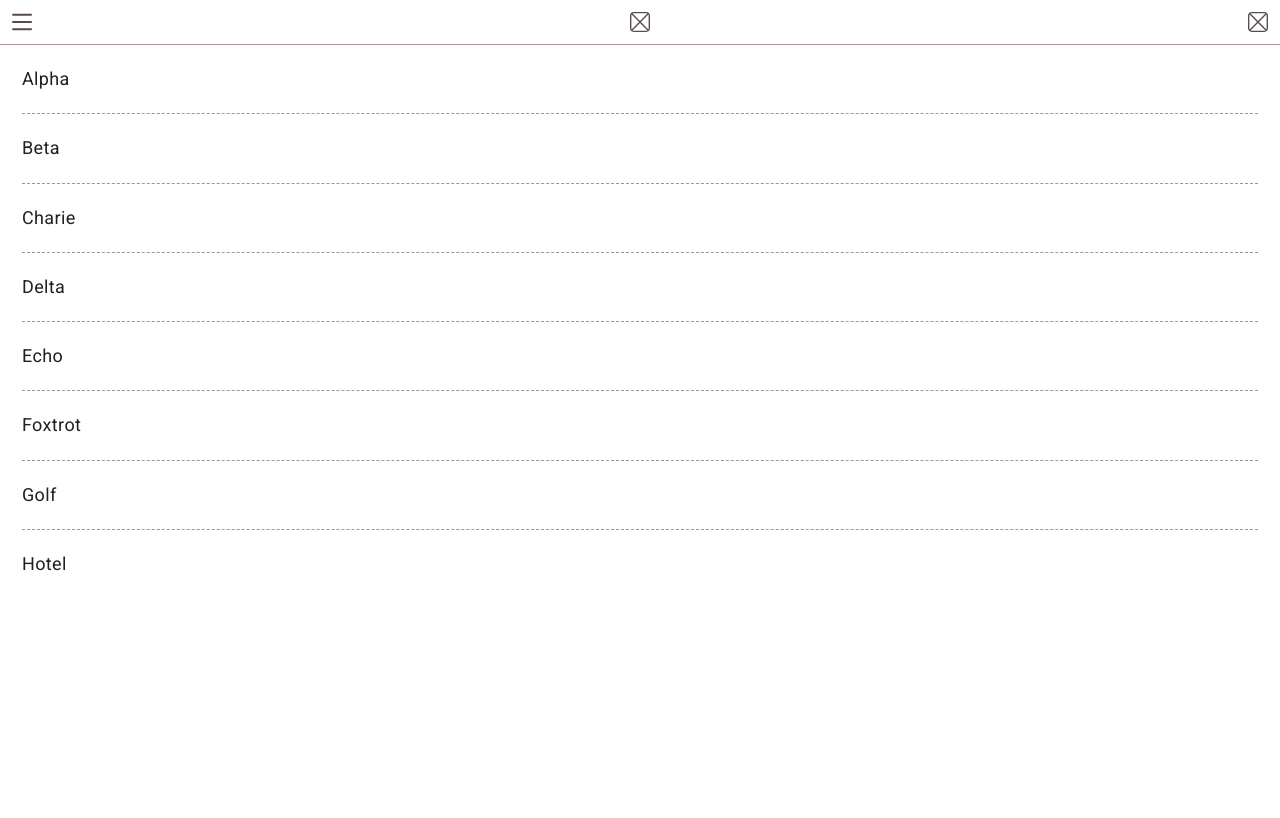
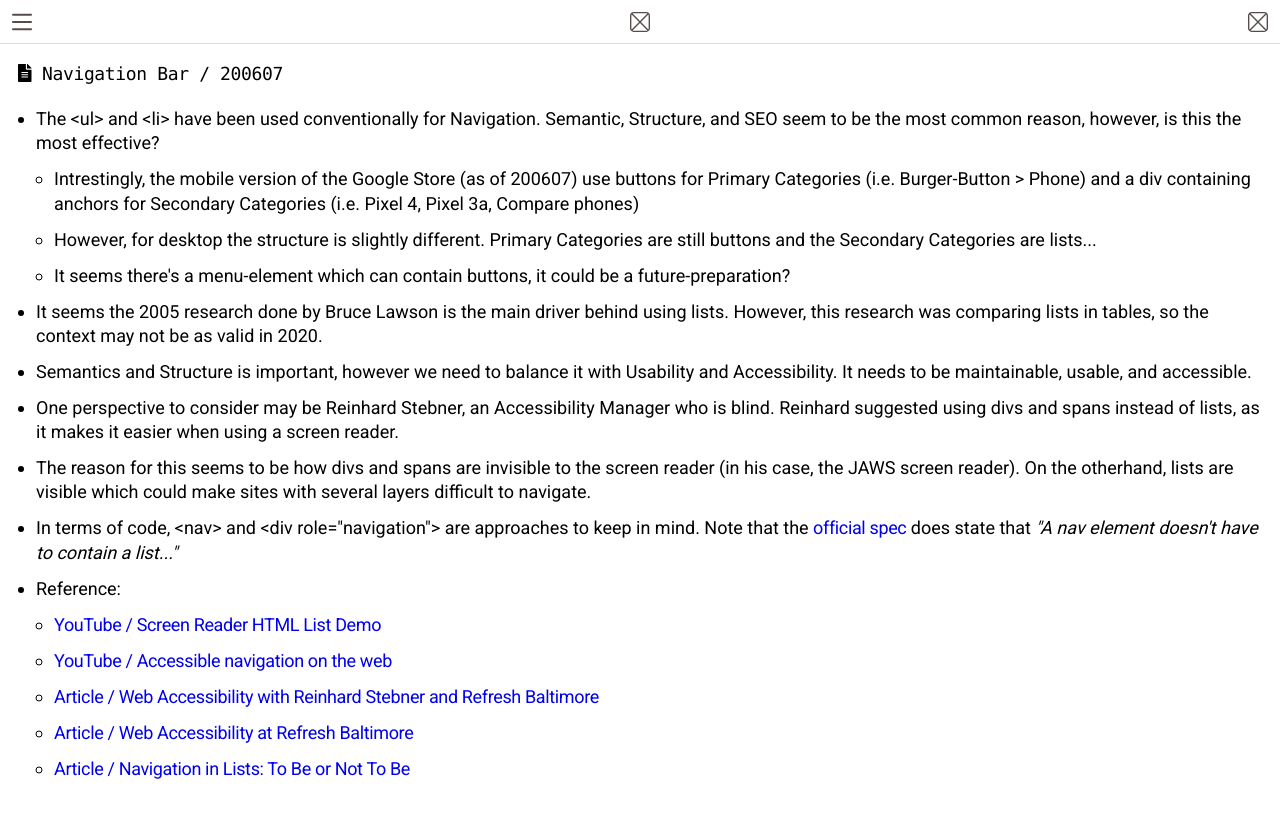
Before and after one commit to Tivo389/94_200318-OET-LIBRARY, a React (Create React App) app: page / in a window 1280 px wide. Shown: the top 818 px of the page. Built offline with nearby package versions, Linux system fonts and the light colour scheme.

Commit message:
200613 / 200607_navigationBarPart2 - Basic features for Navigation Bar complete - Next: Continue with hiding the navigation bar after a certain amount of scrolling down. - Next Next: Display the navigation bar after the a certain amount of scrolling up.

```diff
--- a/src/components/NavigationBar.js
+++ b/src/components/NavigationBar.js
@@ -2,6 +2,11 @@ import React, { Component } from 'react';
 import { ReactComponent as IconBurger } from '../images/icon-burger.svg';
 import { ReactComponent as IconFPO1x1 } from '../images/icon-fpo-1x1.svg';
 import { FontAwesomeIcon } from '@fortawesome/react-fontawesome'
+import { library } from '@fortawesome/fontawesome-svg-core'
+import { faFileAlt } from '@fortawesome/free-solid-svg-icons'
+library.add(faFileAlt);
+
+
 
 class NavigationBar extends Component {
   // LIFECYCLE METHODS
@@ -15,7 +20,7 @@ class NavigationBar extends Component {
       <>
         <nav className="navigationBarElement">
           <ul className="navigationBarHeader">
-            <li>
+            <li onClick={this.onBurgerIconClick}>
               <IconBurger/>
             </li>
             <li>
@@ -34,6 +39,13 @@ class NavigationBar extends Component {
             <li>Foxtrot</li>
             <li>Golf</li>
             <li>Hotel</li>
+            <li>India</li>
+            <li>Juliett</li>
+            <li>Kilo</li>
+            <li>Lima</li>
+            <li>Mike</li>
+            <li>November</li>
+            <li>Oscar</li>
           </ul>
         </nav>
         <section className="sectionContainer">
@@ -86,8 +98,9 @@ class NavigationBar extends Component {
 
   // FUNCTION: BASIC EXPLANATION HERE
   // - Detailed explanation here
-  sampleFunction = () => {
-    console.log('sampleFunction!');
+  onBurgerIconClick = () => {
+    document.querySelector('.navigationBarElement').classList.toggle('active');
+    document.body.classList.toggle('active');
   };
 }
 
--- a/src/css/_navigationBar.scss
+++ b/src/css/_navigationBar.scss
@@ -3,19 +3,15 @@ $navigationBarUnit: 44px;
 $navigationBarUnitDouble: calc(#{$navigationBarUnit} * 2);
 $navigationBarUnitHalf: calc(#{$navigationBarUnit} / 2);
 
-.dummySection {
-  background-image: url("https://www.transparenttextures.com/patterns/noisy-grid.png");
-  background: $colorGray;
-  height: 200vh;
+body.active {
+  overflow: hidden;
 }
 
 .navigationBarBody {
-  // transform: translateY(-100vh);
-  border-top: 1px solid lighten($colorGray, 5%);
+  transform: translateY(-100vh);
   background: $colorWhite;
   color: $colorBlack;
   display: flex;
-  // display: none;
   flex-direction: column;
   font-size: 1rem;
   justify-content: flex-start;
@@ -29,10 +25,11 @@ $navigationBarUnitHalf: calc(#{$navigationBarUnit} / 2);
   transition: $transitionMD cubic-bezier(0, 0, 0.9, 1);
   width: 100%;
   height: calc(100vh - #{$navigationBarUnit});
+  z-index: 970;
   & li {
     padding: $navigationBarUnitHalf 0;
     margin: 0 $navigationBarUnitHalf;
-    border-bottom: 1px dashed lighten($colorGray, 5%);
+    border-bottom: 1px dashed $colorLightGray;
     &:last-of-type {
       border-bottom: 0;
     }
@@ -41,24 +38,33 @@ $navigationBarUnitHalf: calc(#{$navigationBarUnit} / 2);
 
 .navigationBarElement {
   background: $colorWhite;
-  box-shadow: $boxShadowDefault;
   height: $navigationBarUnit;
   left: 0;
   position: sticky;
   right: 0;
   top: 0;
-  // width: 100%;
+  &.active .navigationBarHeader {
+    box-shadow: $boxShadowDefault;
+  }
+  &.active .navigationBarBody {
+    transform: translateY(0);
+  }
 }
 
 .navigationBarHeader {
   align-items: center;
+  border-bottom: 1px solid $colorLightGray;
   color: $colorDarkGray;
   display: flex;
+  background: $colorWhite;
   height: $navigationBarUnit;
   justify-content: space-between;
   list-style: none;
   margin: 0;
   padding: 0;
+  position: relative;
+  transition: $transitionMD cubic-bezier(0, 0, 0.9, 1);
+  z-index: 980;
   & li {
     fill: currentColor;
     margin: 0;
--- a/src/css/index.css
+++ b/src/css/index.css
@@ -1253,13 +1253,11 @@ li {
     .carouselPaddleBottomUIElement .paddleRight.active {
       transform: scaleX(-1) scale(1.5); }
 
-.dummySection {
-  background-image: url("https://www.transparenttextures.com/patterns/noisy-grid.png");
-  background: #988686;
-  height: 200vh; }
+body.active {
+  overflow: hidden; }
 
 .navigationBarBody {
-  border-top: 1px solid #a49494;
+  transform: translateY(-100vh);
   background: white;
   color: #202020;
   display: flex;
@@ -1275,32 +1273,41 @@ li {
   text-align: left;
   transition: 0.3s cubic-bezier(0, 0, 0.9, 1);
   width: 100%;
-  height: calc(100vh - 44px); }
+  height: calc(100vh - 44px);
+  z-index: 970; }
   .navigationBarBody li {
     padding: calc(44px / 2) 0;
     margin: 0 calc(44px / 2);
-    border-bottom: 1px dashed #a49494; }
+    border-bottom: 1px dashed #e3dede; }
     .navigationBarBody li:last-of-type {
       border-bottom: 0; }
 
 .navigationBarElement {
   background: white;
-  box-shadow: 0 1px 6px rgba(32, 32, 32, 0.24);
   height: 44px;
   left: 0;
   position: sticky;
   right: 0;
   top: 0; }
+  .navigationBarElement.active .navigationBarHeader {
+    box-shadow: 0 1px 6px rgba(32, 32, 32, 0.24); }
+  .navigationBarElement.active .navigationBarBody {
+    transform: translateY(0); }
 
 .navigationBarHeader {
   align-items: center;
+  border-bottom: 1px solid #e3dede;
   color: #584b4b;
   display: flex;
+  background: white;
   height: 44px;
   justify-content: space-between;
   list-style: none;
   margin: 0;
-  padding: 0; }
+  padding: 0;
+  position: relative;
+  transition: 0.3s cubic-bezier(0, 0, 0.9, 1);
+  z-index: 980; }
   .navigationBarHeader li {
     fill: currentColor;
     margin: 0;
@@ -1328,6 +1335,11 @@ ul {
 li {
   margin: 0.65em 0;
   line-height: 1.35; }
+
+.dummySection {
+  background-image: url("https://www.transparenttextures.com/patterns/noisy-grid.png");
+  background: #988686;
+  height: 200vh; }
 
 .externalLinkIcon {
   font-size: 80% !important;
--- a/src/css/index.scss
+++ b/src/css/index.scss
@@ -38,6 +38,11 @@ ul {
 li {
   margin: 0.65em 0;
   line-height: 1.35;
+}
+.dummySection {
+  background-image: url("https://www.transparenttextures.com/patterns/noisy-grid.png");
+  background: $colorGray;
+  height: 200vh;
 }
 .externalLinkIcon {
   font-size: 80% !important;
```
